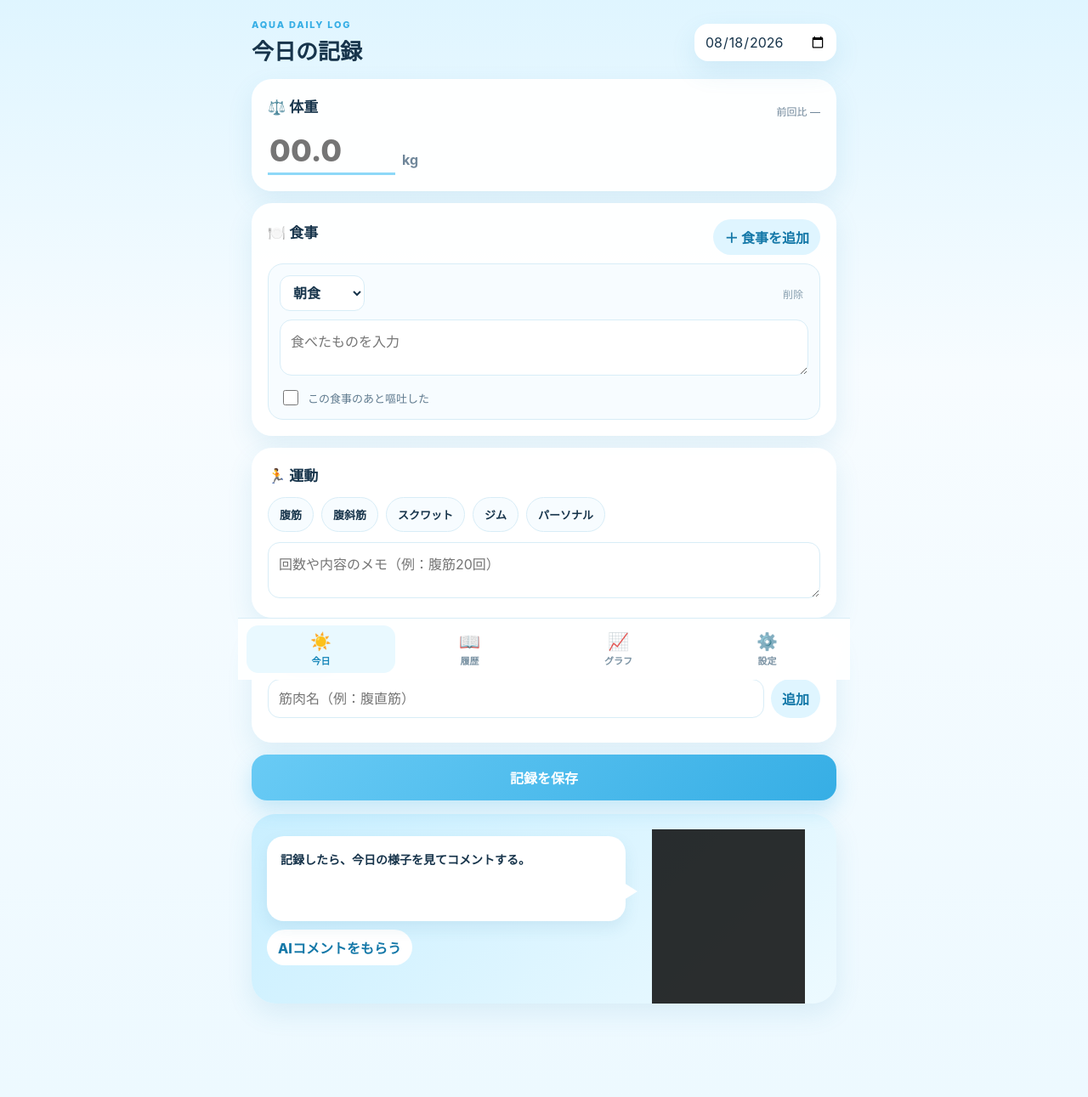
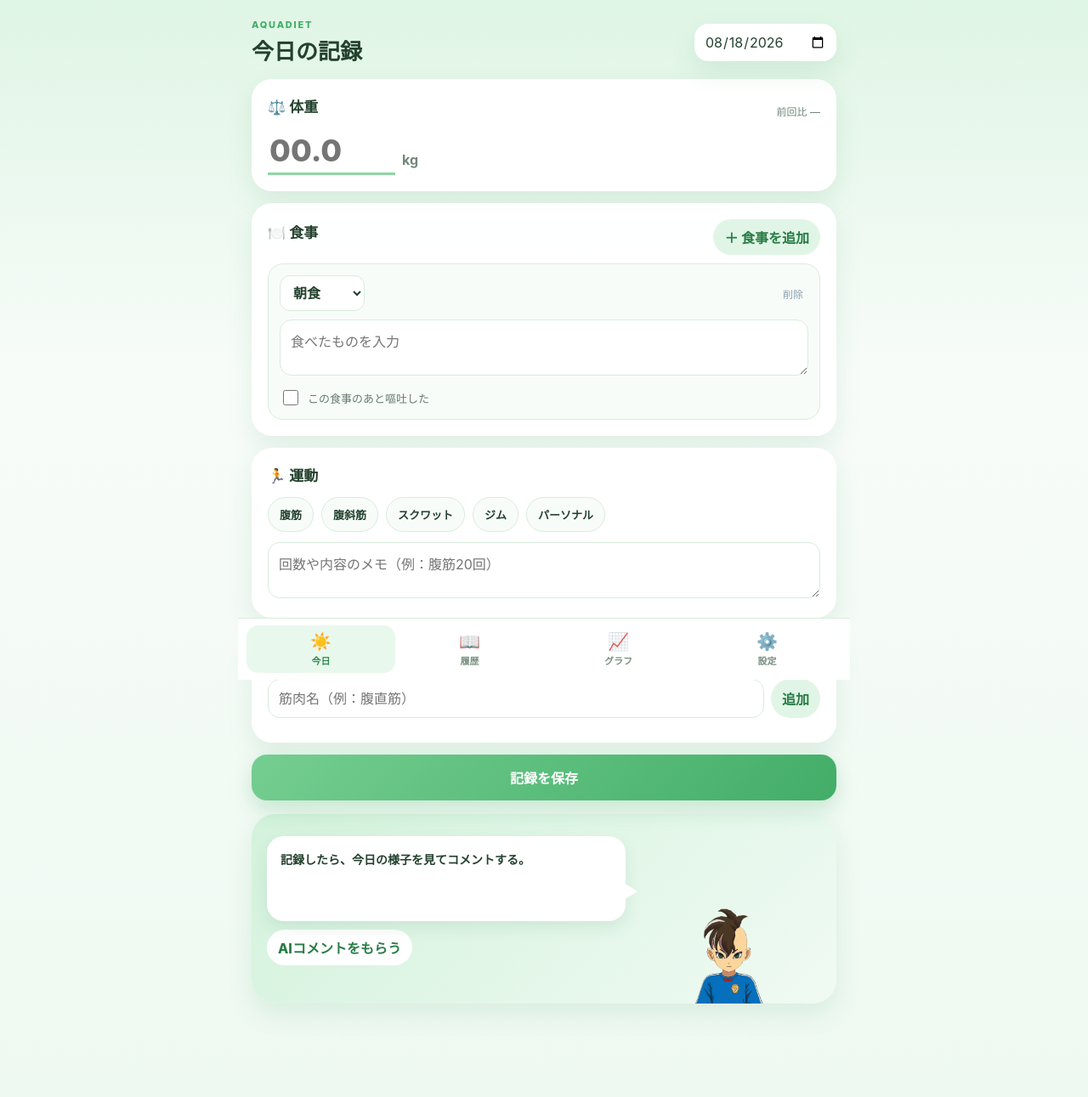
Before and after one commit to k2chanxmx-cloud/AquaDiet, a Flask app: page / in a window 1280 px wide. Shown: the whole page at 85% size. Run offline with Flask 3, Linux system fonts and the light colour scheme; data that the repository does not hold is empty.

Commit message:
Add files via upload

```diff
--- a/app.py
+++ b/app.py
@@ -1,5 +1,6 @@
 
 import os
+import json
 from datetime import date, datetime
 from flask import Flask, render_template, request, jsonify
 from supabase import create_client, Client
--- a/render.yaml
+++ b/render.yaml
@@ -1,6 +1,6 @@
 services:
   - type: web
-    name: aqua-daily-log
+    name: aquadiet
     runtime: python
     buildCommand: pip install -r requirements.txt
     startCommand: gunicorn app:app --timeout 120
--- a/static/style.css
+++ b/static/style.css
@@ -1,21 +1,21 @@
 
 :root{
-  --bg:#edf9ff;
+  --bg:#eef9f1;
   --card:#ffffff;
-  --aqua:#8dd8f8;
-  --aqua-deep:#36aee5;
-  --aqua-soft:#dff5ff;
-  --navy:#17344b;
-  --muted:#70879a;
-  --line:#d8edf7;
+  --aqua:#8ed6a4;
+  --aqua-deep:#42ad68;
+  --aqua-soft:#e1f5e7;
+  --navy:#23412d;
+  --muted:#71877a;
+  --line:#d7ecdd;
   --danger:#df6d7f;
-  --shadow:0 12px 30px rgba(61,151,193,.12);
+  --shadow:0 12px 30px rgba(61,151,93,.12);
 }
 *{box-sizing:border-box}
 body{
   margin:0;
   font-family:-apple-system,BlinkMacSystemFont,"Segoe UI","Noto Sans JP",sans-serif;
-  background:linear-gradient(180deg,#dff5ff 0,#f7fcff 34%,#edf9ff 100%);
+  background:linear-gradient(180deg,#dff5e5 0,#f8fcf9 34%,#eef9f1 100%);
   color:var(--navy);
   min-height:100vh;
 }
@@ -56,10 +56,10 @@ h2{font-size:17px;margin:0 0 14px}
 }
 .weight-input-wrap span{padding-bottom:8px;font-weight:700;color:var(--muted)}
 .mini-button,.inline-add button,.ai-button{
-  border:0;background:var(--aqua-soft);color:#1478a8;border-radius:999px;padding:9px 13px;font-weight:800
+  border:0;background:var(--aqua-soft);color:#287d45;border-radius:999px;padding:9px 13px;font-weight:800
 }
 .meal-item{
-  background:#f7fcff;border:1px solid var(--line);border-radius:18px;padding:13px;margin-top:10px
+  background:#f8fcf9;border:1px solid var(--line);border-radius:18px;padding:13px;margin-top:10px
 }
 .meal-top{display:flex;justify-content:space-between;gap:10px;align-items:center;margin-bottom:10px}
 .meal-type{
@@ -70,32 +70,32 @@ textarea,input[type="text"]{
   width:100%;border:1px solid var(--line);background:white;border-radius:14px;padding:12px;color:var(--navy);outline:none
 }
 textarea:focus,input:focus,select:focus{border-color:var(--aqua-deep);outline:none}
-.vomit-check{display:flex;gap:8px;align-items:center;margin-top:10px;font-size:13px;color:#607b8f}
+.vomit-check{display:flex;gap:8px;align-items:center;margin-top:10px;font-size:13px;color:#647c6c}
 .vomit-check input{width:18px;height:18px;accent-color:var(--aqua-deep)}
 .exercise-grid{display:flex;flex-wrap:wrap;gap:9px;margin-bottom:12px}
 .check-pill input{display:none}
 .check-pill span{
-  display:block;border:1px solid var(--line);background:#f7fcff;border-radius:999px;padding:10px 13px;font-weight:700;font-size:13px
+  display:block;border:1px solid var(--line);background:#f8fcf9;border-radius:999px;padding:10px 13px;font-weight:700;font-size:13px
 }
 .check-pill input:checked + span{background:var(--aqua);border-color:var(--aqua);color:#10415a}
 .inline-add{display:flex;gap:8px}
 .inline-add button{flex:0 0 auto}
 .tags{display:flex;flex-wrap:wrap;gap:8px;margin-top:10px}
-.tag{border:0;background:#dff5ff;color:#1d6f95;padding:8px 11px;border-radius:999px;font-weight:700}
+.tag{border:0;background:#e1f5e7;color:#327c49;padding:8px 11px;border-radius:999px;font-weight:700}
 .primary-button{
-  width:100%;border:0;border-radius:18px;background:linear-gradient(135deg,#69cbf5,#36aee5);
-  color:white;font-weight:900;padding:15px;box-shadow:0 10px 24px rgba(54,174,229,.25);margin-bottom:16px
+  width:100%;border:0;border-radius:18px;background:linear-gradient(135deg,#75ce91,#42ad68);
+  color:white;font-weight:900;padding:15px;box-shadow:0 10px 24px rgba(66,173,104,.25);margin-bottom:16px
 }
 .primary-button:disabled,.ai-button:disabled{opacity:.6}
 .coach-card{
   min-height:220px;display:grid;grid-template-columns:1.4fr .75fr;gap:8px;align-items:end;
-  background:linear-gradient(135deg,#c9efff,#edfaff);border-radius:28px;padding:18px 14px 0 18px;
+  background:linear-gradient(135deg,#d3f2dc,#f0faf3);border-radius:28px;padding:18px 14px 0 18px;
   box-shadow:var(--shadow);overflow:hidden
 }
 .speech-wrap{align-self:start;padding-top:8px}
 .speech-bubble{
   position:relative;background:white;border-radius:20px;padding:16px;font-size:14px;font-weight:700;line-height:1.75;
-  min-height:100px;box-shadow:0 8px 18px rgba(42,118,154,.10)
+  min-height:100px;box-shadow:0 8px 18px rgba(42,118,70,.10)
 }
 .speech-bubble:after{
   content:"";position:absolute;right:-14px;bottom:25px;border-width:10px 0 10px 16px;border-style:solid;
@@ -105,23 +105,23 @@ textarea:focus,input:focus,select:focus{border-color:var(--aqua-deep);outline:no
 .character-wrap{display:flex;justify-content:center;align-items:end;height:205px}
 .character-silhouette{
   width:100%;max-height:205px;object-fit:contain;object-position:bottom;
-  filter:brightness(0) saturate(100%);opacity:.82
+  opacity:.98
 }
 .bottom-nav{
   position:fixed;left:50%;bottom:0;transform:translateX(-50%);width:min(720px,100%);
   padding:8px 10px max(8px,env(safe-area-inset-bottom));background:rgba(255,255,255,.92);
   backdrop-filter:blur(14px);display:grid;grid-template-columns:repeat(4,1fr);border-top:1px solid var(--line);z-index:20
 }
-.nav-btn{border:0;background:transparent;color:#7a92a3;padding:7px;font-size:11px;font-weight:800;border-radius:14px}
+.nav-btn{border:0;background:transparent;color:#788f7f;padding:7px;font-size:11px;font-weight:800;border-radius:14px}
 .nav-btn span{display:block;font-size:20px;margin-bottom:2px}
-.nav-btn.active{color:#1686b9;background:#e9f9ff}
+.nav-btn.active{color:#2d8a4c;background:#e9f8ed}
 .tab-panel{display:none}.tab-panel.active{display:block}
 .history-list{display:grid;gap:9px}
 .history-row{
   width:100%;display:flex;justify-content:space-between;align-items:center;text-align:left;
-  border:1px solid var(--line);background:#f8fdff;border-radius:16px;padding:13px;color:var(--navy)
+  border:1px solid var(--line);background:#f8fcf9;border-radius:16px;padding:13px;color:var(--navy)
 }
-.history-weight{font-weight:900;color:#1386b9;white-space:nowrap;margin-left:10px}
+.history-weight{font-weight:900;color:#2f8c4e;white-space:nowrap;margin-left:10px}
 .toast{
   position:fixed;left:50%;bottom:90px;transform:translateX(-50%);background:#17344b;color:white;
   padding:11px 16px;border-radius:999px;font-weight:800;z-index:99;box-shadow:var(--shadow)
--- a/static/sw.js
+++ b/static/sw.js
@@ -1,6 +1,6 @@
 
-const CACHE = "aqua-log-v1";
-const ASSETS = ["/", "/static/style.css", "/static/character.png", "/static/manifest.json"];
+const CACHE = "aquadiet-v1-1";
+const ASSETS = ["/", "/static/style.css", "/static/character.webp", "/static/manifest.json"];
 self.addEventListener("install", e => e.waitUntil(caches.open(CACHE).then(c => c.addAll(ASSETS))));
 self.addEventListener("fetch", e => {
   if (e.request.method !== "GET") return;
--- a/templates/index.html
+++ b/templates/index.html
@@ -14,7 +14,7 @@
   <main class="app-shell">
     <header class="topbar">
       <div>
-        <div class="eyebrow">AQUA DAILY LOG</div>
+        <div class="eyebrow">AQUADIET</div>
         <h1>今日の記録</h1>
       </div>
       <input id="datePicker" type="date" value="{{ selected_date }}">
@@ -72,7 +72,7 @@
           <button id="aiButton" class="ai-button" onclick="generateAIComment()">AIコメントをもらう</button>
         </div>
         <div class="character-wrap">
-          <img src="/static/character.png" alt="" class="character-silhouette">
+          <img src="/static/character.webp" alt="" class="character-silhouette">
         </div>
       </section>
     </section>
```
Also changed, not shown: README.md, static/character.webp (added), static/manifest.json.
